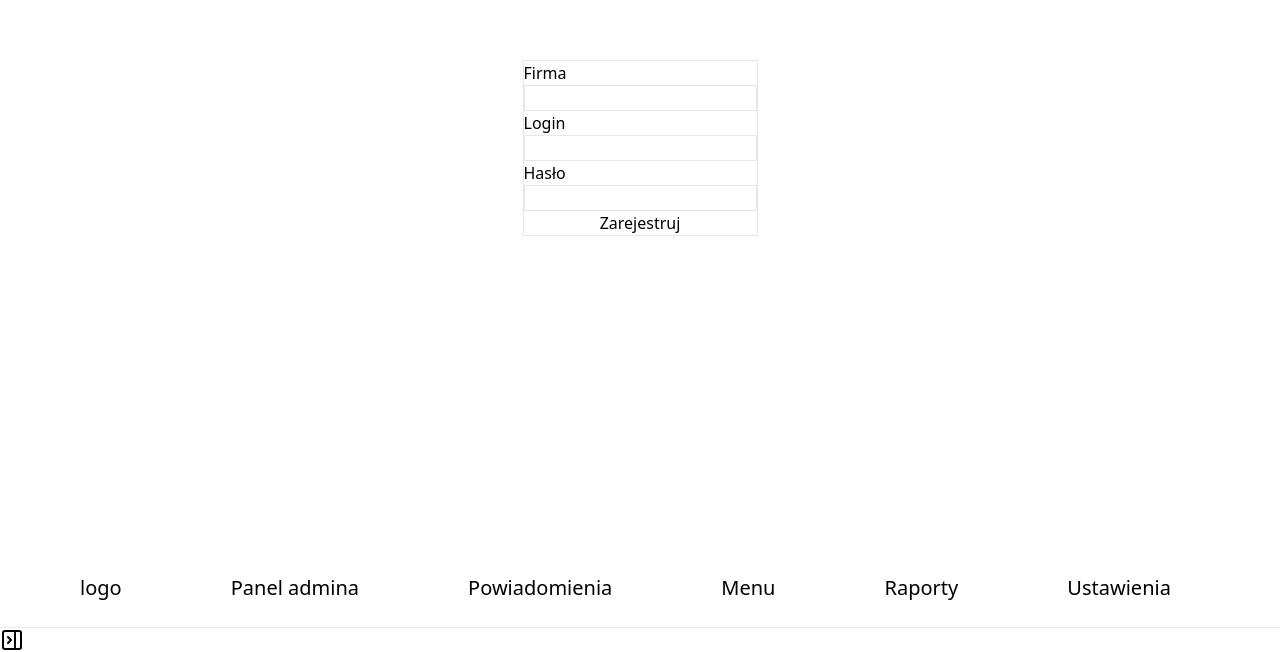
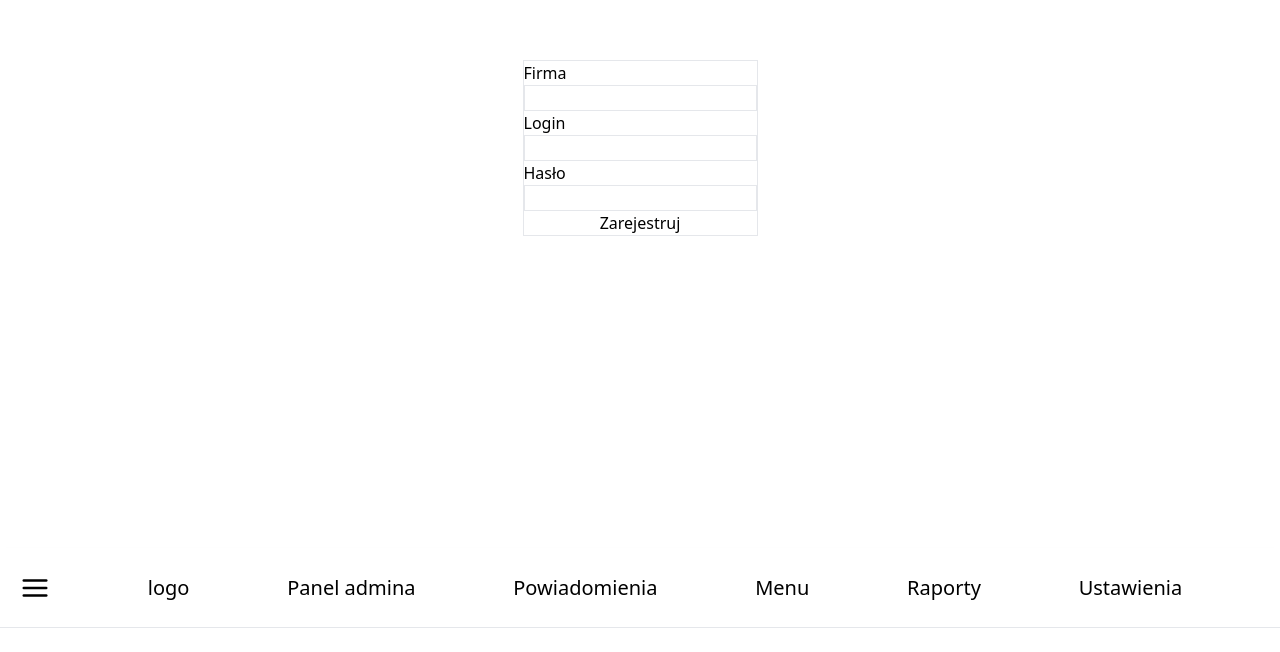
Before and after one commit to RSK-Software-Solutions/SchoolCanteenCLIENT, a React (Create React App) app: page /register in a window 1280 px wide. Shown: the part 252-904 px from the top of the page. After the commit the page ends 880 px from the top, so only its background shows below. Built offline with nearby package versions, Linux system fonts and the light colour scheme.

Commit message:
changed functionality of sidebar

```diff
--- a/src/App.js
+++ b/src/App.js
@@ -1,29 +1,29 @@
-import React, {useContext} from "react";
-import {Navigate, Route, Routes} from "react-router-dom";
+import React, { useContext, useState } from "react";
+import { Navigate, Route, Routes } from "react-router-dom";
 import LoginPage from "./Pages/Login";
 import RegisterPage from "./Pages/RegisterPage";
 import Navbar from "./Components/Navbar/Navbar";
 import Sidebar from "./Components/Sidebar/Sidebar";
 import ProtectedRoutes from "./Pages/ProtectedRoutes/ProtectedRoutes";
-import {AuthContext} from "./Context/AuthContext";
+import { AuthContext } from "./Context/AuthContext";
 
 function App() {
-    const getSession= useContext(AuthContext)
+    const getSession = useContext(AuthContext)
     const isLogged = getSession.token
-
+    const [isOpen, setIsOpen] = useState(false)
 
     return (
         <div>
             <Routes>
-                <Route path={'/login'} element={<LoginPage/>}/>
-                <Route path={'/register'} element={<RegisterPage/>}/>
+                <Route path={'/login'} element={<LoginPage />} />
+                <Route path={'/register'} element={<RegisterPage />} />
             </Routes>
-            <Navbar/>
+            <Navbar setIsOpen={setIsOpen} />
             <div className='flex w-full'>
-                <Sidebar/>
+                <Sidebar isOpen={isOpen} />
                 <div className='flex w-full'>
-                {(isLogged) ? <ProtectedRoutes/> : <Navigate
-                    to={'/login'}/>} {/*this is protected route if user don't have token than redirect to log in*/}
+                    {(isLogged) ? <ProtectedRoutes /> : <Navigate
+                        to={'/login'} />} {/*this is protected route if user don't have token than redirect to log in*/}
                 </div>
             </div>
         </div>
--- a/src/Components/Navbar/Navbar.jsx
+++ b/src/Components/Navbar/Navbar.jsx
@@ -1,16 +1,26 @@
-import React from 'react';
-import {Link} from 'react-router-dom'
-import {navLinks} from "./NavbarLinks";
+import React from "react";
+import { Link } from "react-router-dom";
+import { navLinks } from "./NavbarLinks";
+import { AlignJustify } from "lucide-react";
 
-
-const Navbar = () => {
-
+const Navbar = ({ setIsOpen }) => {
+  const handleMenuToggle = () => {
+    setIsOpen((prevState) => !prevState);
+  };
   return (
-        <div className='h-[80px] border-b flex text-xl'>
-            <Link to={'/dashboard'} className='flex self-center ml-20 max-md:ml-10 max-sm:w-full max-sm:mx-0 max-sm:justify-center'>logo</Link>
-            <div className=' flex justify-evenly w-full max-sm:hidden'>
-                {navLinks.map(el => (
-                    <div key={el.path} className=' flex max-sm:hidden'>
+    <div className="h-[80px] border-b flex text-xl shadow-md">
+      <div className=" flex w-full justify-between self-center">
+        <div onClick={handleMenuToggle} className="ml-5">
+          <span>
+            <AlignJustify size={30} className="hover:" />
+          </span>
+        </div>
+        <div className="flex justify-evenly w-full self-center">
+          <Link to={"/dashboard"} className="sm:hidden xl:flex">
+            logo
+          </Link>
+          {navLinks.map((el) => (
+            <div key={el.path} className="sm:flex hidden">
               <div className="flex self-center">
                 <Link to={el.path}>{el.element}</Link>
               </div>
@@ -18,6 +28,7 @@ const Navbar = () => {
           ))}
         </div>
       </div>
+    </div>
   );
 };
 
--- a/src/Components/Sidebar/Sidebar.jsx
+++ b/src/Components/Sidebar/Sidebar.jsx
@@ -1,24 +1,13 @@
-import React, { useState } from "react";
+import React from "react";
 import { AnimatePresence, motion } from "framer-motion";
-import { PanelLeftClose, PanelRightClose } from "lucide-react";
 import sidebarLinks from "./SidebarLinks";
 import { Link } from "react-router-dom";
 import { navLinks } from "../Navbar/NavbarLinks";
 
-const Sidebar = () => {
-  const [isOpen, setIsOpen] = useState(false);
-
-  const handleMenuToggle = () => {
-    setIsOpen((prevState) => !prevState);
-  };
+const Sidebar = ({isOpen}) => {
 
   return (
     <AnimatePresence>
-      <div>
-        <div className={`${isOpen ? "flex justify-end border-r" : ""}`} onClick={handleMenuToggle}>
-          {isOpen ? <PanelLeftClose /> : <PanelRightClose />}
-        </div>
-
         {isOpen && (
           <motion.section
             key={Math.random()}
@@ -27,7 +16,7 @@ const Sidebar = () => {
             animate={{ x: 0 }}
             transition={{ type: "just", ease: "easeInOut" }}
           >
-            <section className="flex flex-col w-[200px] border-r justify-center ">
+            <section className="flex flex-col w-[200px] border-r justify-center">
               <nav className="w-full flex justify-center flex-col gap-y-5 resize-x">
                 {sidebarLinks.map((sidebarContent) => (
                   <Link
@@ -51,7 +40,6 @@ const Sidebar = () => {
             </section>
           </motion.section>
         )}
-      </div>
     </AnimatePresence>
   );
 };
```
Lines whose indentation alone changed are shown as unchanged.
